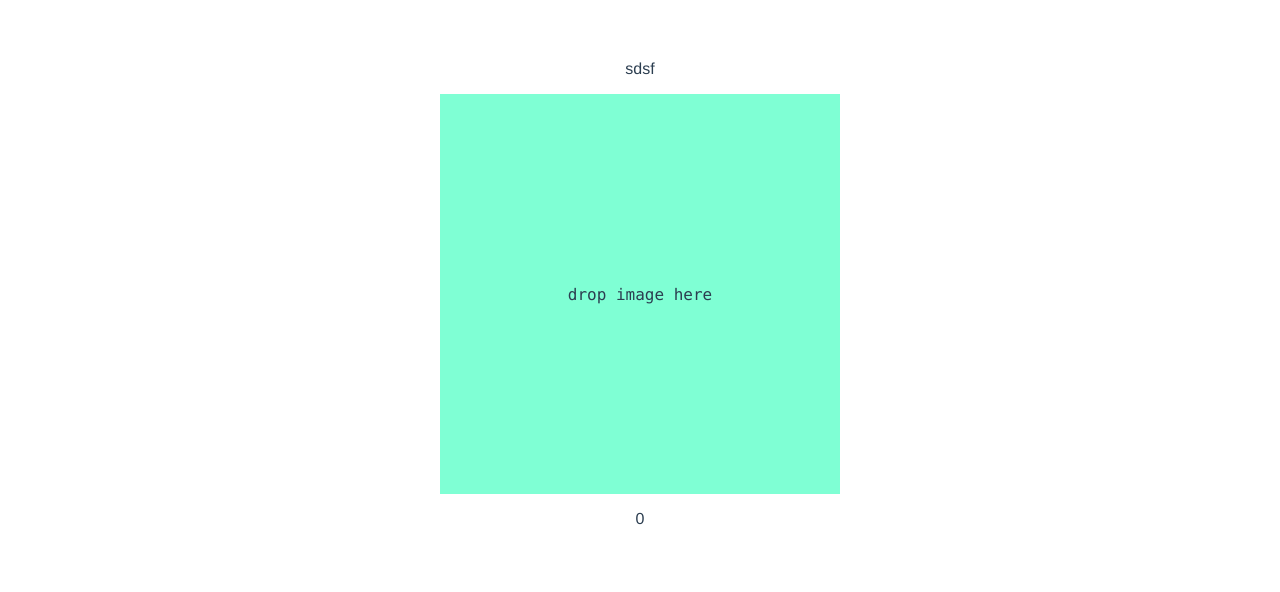
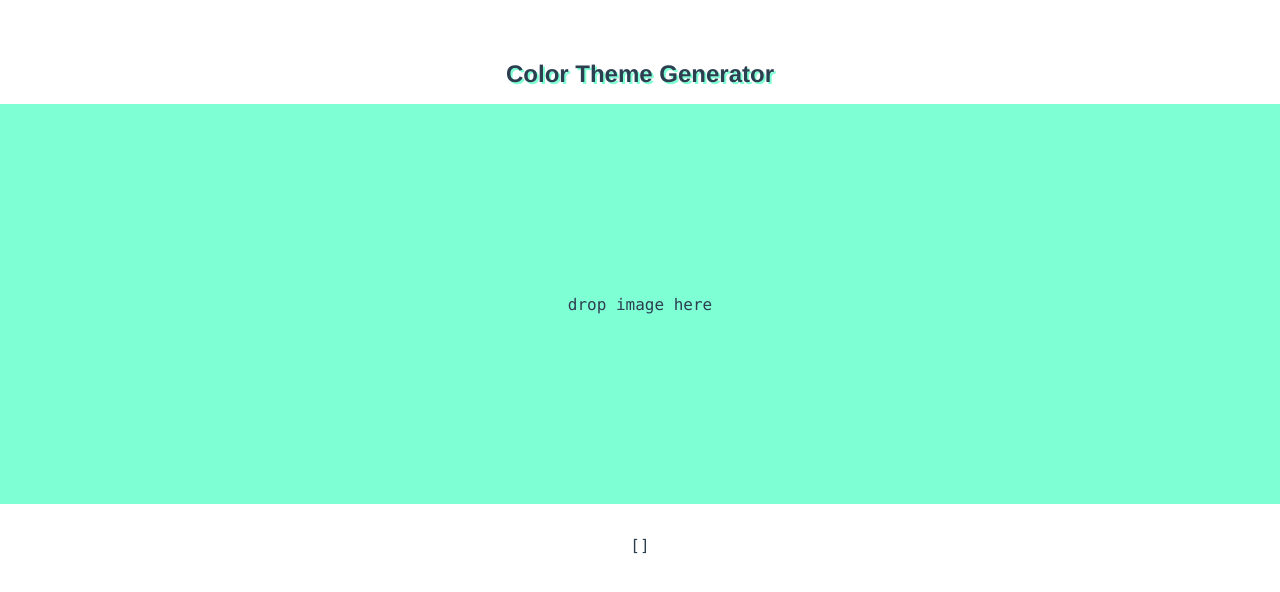
Before and after one commit to renaa/vue-color-theme-generator, a Vue app: page / in a window 1280 px wide. Shown: the top 592 px of the page. Built offline with nearby package versions, Linux system fonts and the light colour scheme.

Commit message:
add palette component

```diff
--- a/src/App.vue
+++ b/src/App.vue
@@ -1,10 +1,10 @@
 <template>
   <div id="app" @dragover.prevent @drop.prevent>
     <!-- <img alt="Vue logo" src="./assets/logo.png"> -->
-    <div>sdsf</div>
-    <Dropzone msg="Welcome to Your Vue.js App" @paletteEmit="onChildEmit" />
-    <div>{{x}}</div>
-    <div>{{y}}</div>
+    <h2>Color Theme Generator</h2>
+    <Dropzone msg="Welcome to Your Vue.js App" @dropzoneEmit="onDropzoneEmit" />
+    <Palette @paletteEmit="onPaletteEmit"  :palette="palette"/>
+    <div class='p'>{{palette}}</div>
 
     <form></form>
   </div>
@@ -12,31 +12,35 @@
 
 <script>
 import Dropzone from "@/components/Dropzone.vue";
+import Palette from "@/components/Palette.vue";
 
 export default {
   name: "App",
   components: {
-    Dropzone
+    Dropzone,
+    Palette
   },
   data: function() {
     return {
-      palette: [],
-      y: 0
+      palette: []
     };
   },
   computed: {
-    x: function() {
-      return this.palette[0];
-    }
   },
   methods: {
-    onChildEmit(value) {
-      this.palette = value;
-    }
+    onDropzoneEmit(value) {
+      this.palette = value.map(e => this.intArrayToHex(e));
+    },
+    onPaletteEmit(el) {
+      this.$set(this.palette, el.id, el.value)
+    },
+    intArrayToHex(array) {
+  return "#" + array[0].toString(16) + array[1].toString(16) + array[2].toString(16);
+}
   },
   watch: {
     palette: function(newValue) {
-      this.y = newValue[0];
+      console.log(this.palette, newValue)
     }
   }
 };
@@ -57,4 +61,11 @@ export default {
   color: #2c3e50;
   margin-top: 60px;
 }
+.p{
+  font-family: "Lucida Console", Monaco, monospace;
+}
+h2{
+  text-shadow: 2px 2px aquamarine;
+
+}
 </style>
--- a/src/components/Dropzone.vue
+++ b/src/components/Dropzone.vue
@@ -2,7 +2,6 @@
   <div
     class="dropzone"
     @drop="drop"
-    @dragover.prevent
     @dragenter="dragEnter"
     @dragleave="dragLeave"
   >
@@ -31,7 +30,7 @@ export default {
       imageLoaded: false,
       message: "drop image here",
       src: "",
-      palette: null
+      palette: null,
     };
   },
   methods: {
@@ -58,13 +57,9 @@ export default {
         self.src = e.target.result;
         self.image = self.$refs.imgRef;
         self.image.onload = function() {
-          // let canvas = document.createElement("canvas");
-          // let ctx = canvas.getContext("2d");
-          // ctx.drawImage(img, 0, 0);
-          // let imageData = ctx.getImageData(0, 0, img.width, img.height).data;
-          let colorThief = new ColorThief();
-          self.palette = colorThief.getPalette(self.image, 50, 9);
-          self.$emit("paletteEmit", self.palette);
+          const colorThief = new ColorThief();
+          const palette = colorThief.getPalette(self.image, 50, 9);
+          self.$emit("dropzoneEmit", palette);
         };
       };
       reader.readAsDataURL(file);
@@ -83,7 +78,7 @@ $size: 400px;
 div {
   display: flex;
   flex-direction: column;
-  width: $size;
+  width: 100%;
   height: $size;
   background-color: aquamarine;
 }
@@ -91,7 +86,7 @@ p {
   margin: auto;
 }
 img {
-  width: 100%;
+  width: 50%;
 }
 canvas {
   display: none;
--- /dev/null
+++ b/src/components/Palette.vue
@@ -0,0 +1,45 @@
+<template>
+  <div class='palette-container'>
+    <input v-for="(item, index) in palette" :key='index' :id='index' type="color" @change="log" :value="palette[index]" >
+  </div>
+</template>
+
+
+<script>
+export default {
+  name: "Palette",
+  props: {
+    palette: Array
+  },
+  methods: {
+    log(e){
+      this.$emit('paletteEmit', e.target)
+    }
+  }
+};
+</script>
+
+
+<style scoped lang="scss">
+  $size:100px;
+  input{
+    height: $size;
+    width: $size;
+    margin: 0;
+    margin: 1em;
+  }
+
+  input:hover {
+  box-shadow: 0px 0px 4px 4px #aaa;
+}
+  .palette-container{
+    background-color: #efefef;
+    padding: 1em;
+    display: flex;
+    flex-direction: row;
+    flex-wrap: wrap;
+    justify-content: flex-start;
+
+    padding: 0;
+  }
+</style>
```
Also changed, not shown: 1 other file (tests, documents, lock files or other folders).
